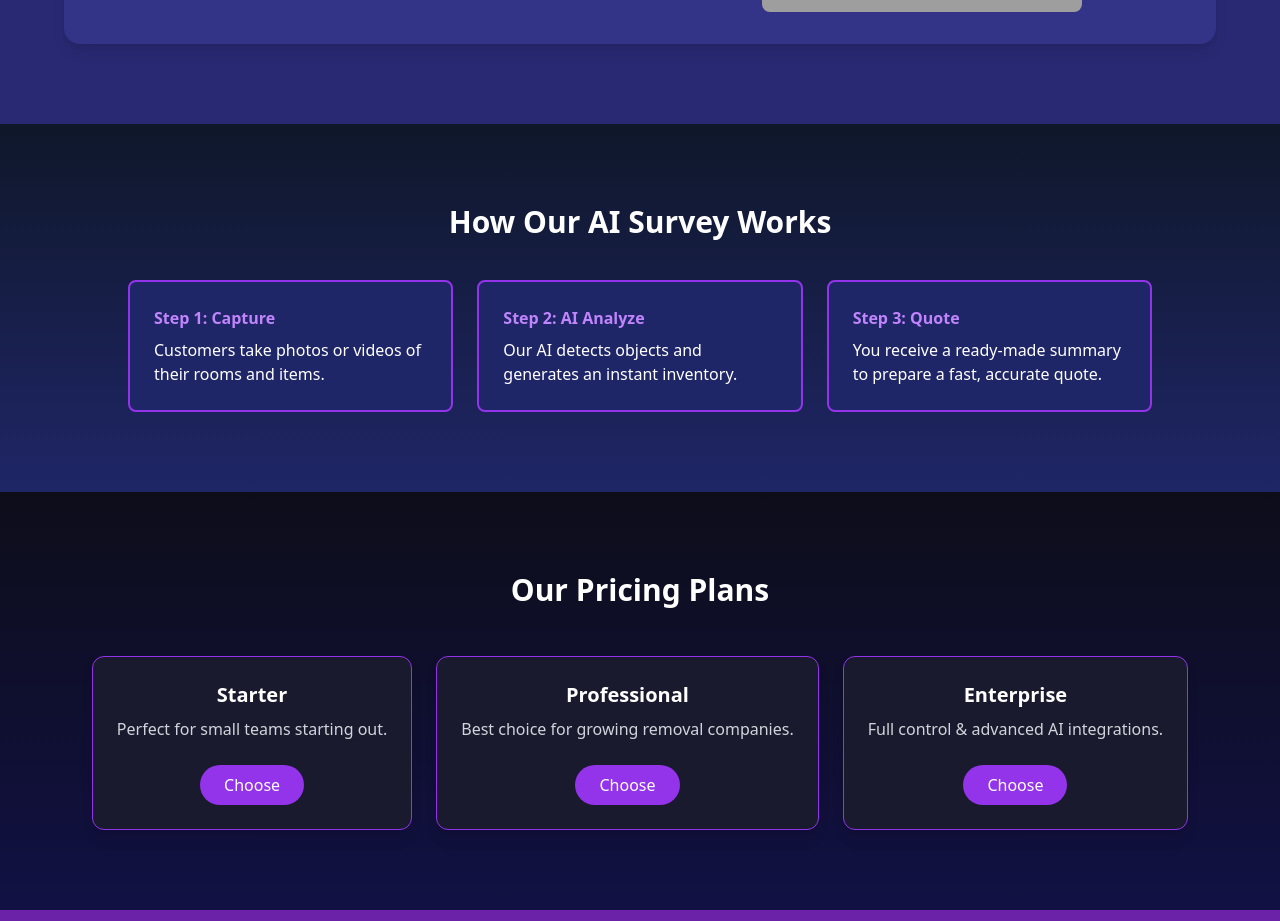
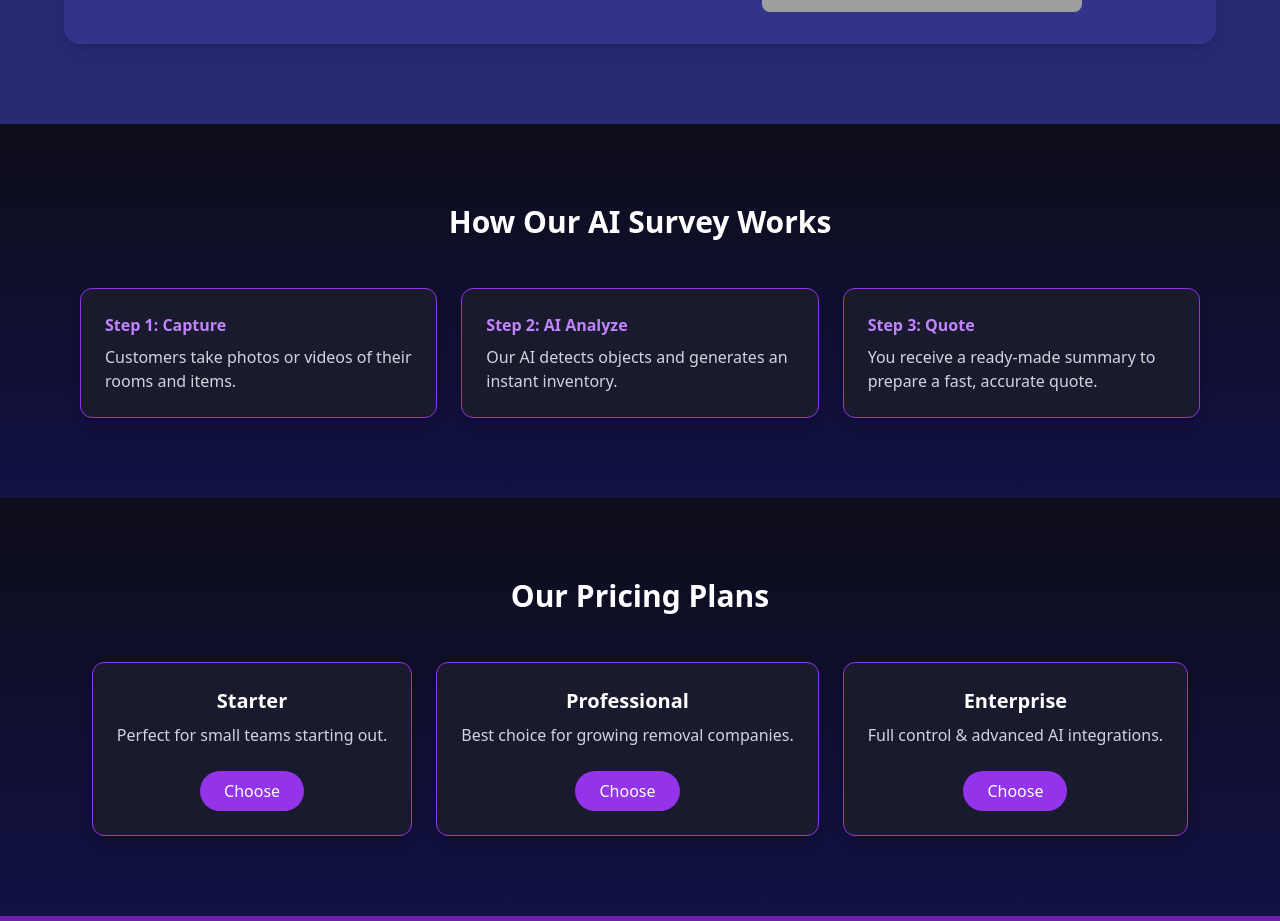
Before and after one commit to Gullmegler/mitt-prosjekt, a React (Create React App) app: page / in a window 1280 px wide. Shown: the part 1040-1961 px from the top of the page. Built offline with nearby package versions, Linux system fonts and the light colour scheme; grey boxes are pictures that could not be loaded.

Commit message:
Update AiSurvey.jsx

```diff
--- a/src/components/AiSurvey.jsx
+++ b/src/components/AiSurvey.jsx
@@ -4,29 +4,32 @@ export default function AiSurvey() {
   const steps = [
     {
       title: "Step 1: Capture",
-      description: "Customers take photos or videos of their rooms and items."
+      description: "Customers take photos or videos of their rooms and items.",
     },
     {
       title: "Step 2: AI Analyze",
-      description: "Our AI detects objects and generates an instant inventory."
+      description: "Our AI detects objects and generates an instant inventory.",
     },
     {
       title: "Step 3: Quote",
-      description: "You receive a ready-made summary to prepare a fast, accurate quote."
-    }
+      description: "You receive a ready-made summary to prepare a fast, accurate quote.",
+    },
   ];
 
   return (
-    <section id="survey" className="bg-gradient-to-b from-[#0f172a] to-[#1f2667] text-white py-20">
-      <h2 className="text-3xl font-bold text-center mb-10">How Our AI Survey Works</h2>
-      <div className="flex flex-col md:flex-row justify-center gap-6 max-w-5xl mx-auto">
+    <section
+      id="survey"
+      className="bg-gradient-to-b from-[#0d0d1a] to-[#111144] text-white py-20"
+    >
+      <h2 className="text-3xl font-bold text-center mb-12">How Our AI Survey Works</h2>
+      <div className="flex flex-col md:flex-row justify-center gap-6 max-w-6xl mx-auto px-4">
         {steps.map((step, index) => (
           <div
             key={index}
-            className="border-2 border-purple-600 rounded-lg p-6 flex-1 bg-[#1f2667] hover:border-purple-500 transition"
+            className="flex-1 bg-[#1a1a2e] border border-purple-600 rounded-xl p-6 shadow-lg hover:scale-105 transition-transform"
           >
             <h3 className="font-bold mb-2 text-purple-400">{step.title}</h3>
-            <p>{step.description}</p>
+            <p className="text-gray-300">{step.description}</p>
           </div>
         ))}
       </div>
```
